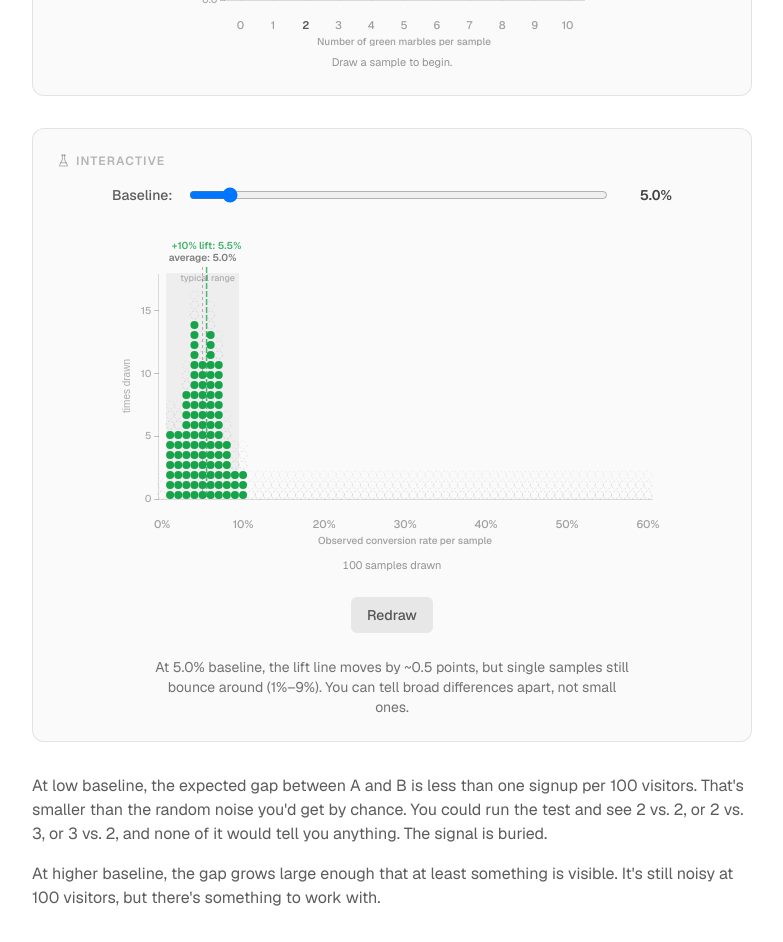
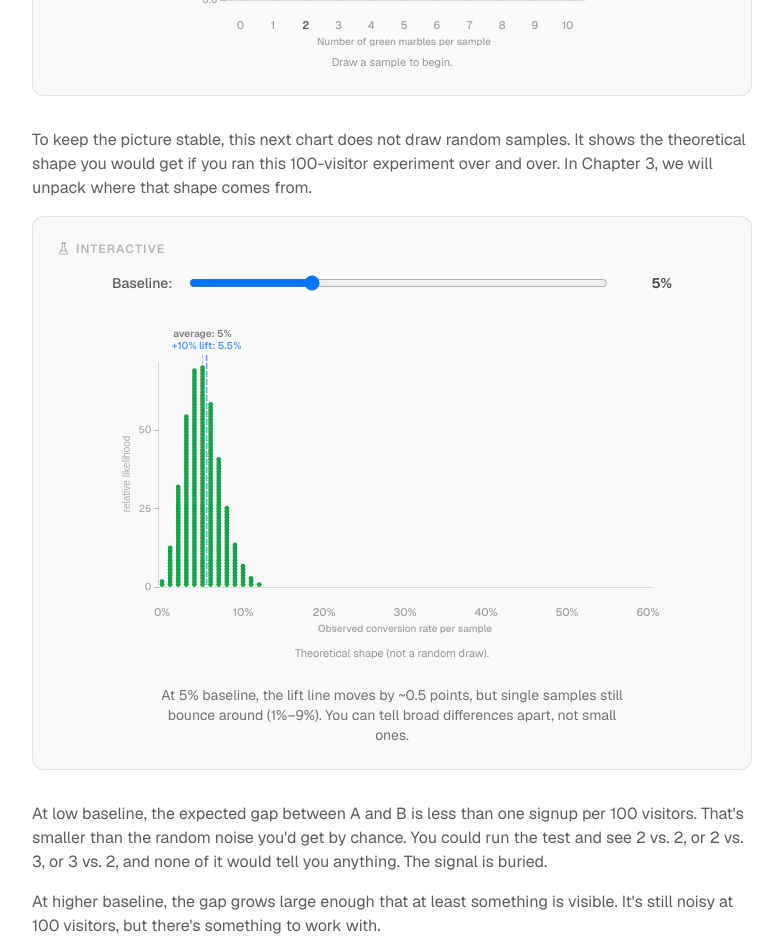
Before and after one commit to codedebugrepeat/ab-test-guide, a Next.js app: page /how-many-visitors-do-you-need in a window 1280 px wide. Shown: the part 1560-2502 px from the top of the page, without its empty margins (120-903 px from the left). Built offline with nearby package versions, Linux system fonts and the light colour scheme.

Commit message:
Change to stepped slider, theoretical distribution

```diff
--- a/app/how-many-visitors-do-you-need/page.tsx
+++ b/app/how-many-visitors-do-you-need/page.tsx
@@ -84,6 +84,12 @@ export default function Section2Page() {
       </div>
 
       <div className="mt-8">
+        <p className="mb-4 text-foreground/70">
+          To keep the picture stable, this next chart does not draw random
+          samples. It shows the theoretical shape you would get if you ran this
+          100-visitor experiment over and over. In Chapter 3, we will unpack
+          where that shape comes from.
+        </p>
         <WidgetFrame>
           <BaselineDistributionWidget />
         </WidgetFrame>
--- a/components/tutorial/baseline-distribution-widget.tsx
+++ b/components/tutorial/baseline-distribution-widget.tsx
@@ -1,92 +1,138 @@
 "use client";
 
-import { useState, useEffect, useRef, useCallback } from "react";
-import { drawSample, countSample, binomialSD } from "@/maths/sampling";
+import { useState, useEffect, useMemo, useRef } from "react";
+import { binomialSD } from "@/maths/sampling";
 import { SamplingRateDistribution } from "./sampling-rate-distribution";
 import {
-  CH2_BASELINE_MIN,
-  CH2_BASELINE_MAX,
   CH2_BASELINE_DEFAULT,
+  CH2_BASELINE_STEPS,
   CH2_AXIS_MAX,
   CH2_LIFT,
   CH2_N,
-  CH2_SAMPLE_COUNT,
-  CH2_STAGGER_MS,
   CH2_DEBOUNCE_MS,
+  CH2_THEORY_DOT_COUNT,
 } from "./chapter-2-constants";
+
+function buildTheoreticalBuckets({
+  n,
+  p,
+  maxBin,
+  totalDots,
+}: {
+  n: number;
+  p: number;
+  maxBin: number;
+  totalDots: number;
+}) {
+  const buckets = Array.from({ length: maxBin + 1 }, () => 0);
+  if (p <= 0) {
+    buckets[0] = totalDots;
+    return buckets;
+  }
+  if (p >= 1) {
+    buckets[maxBin] = totalDots;
+    return buckets;
+  }
+
+  // Binomial PMF via recurrence to avoid huge binomial coefficients.
+  // We first compute raw weights per visible bin, then allocate exactly totalDots
+  // using a largest-remainder method. This avoids rounding drift.
+  const raw = Array.from({ length: maxBin + 1 }, () => 0);
+
+  // P(K=0) = (1-p)^n
+  let prob = Math.pow(1 - p, n);
+  for (let k = 0; k <= n; k += 1) {
+    const ratePct = Math.round((k / n) * 100);
+    if (ratePct >= 0 && ratePct <= maxBin) {
+      raw[ratePct] += prob;
+    }
+
+    // P(K=k+1) = P(K=k) * (n-k)/(k+1) * p/(1-p)
+    if (k < n) {
+      prob = (prob * (n - k)) / (k + 1);
+      prob = (prob * p) / (1 - p);
+    }
+  }
+
+  const rawSum = raw.reduce((acc, v) => acc + v, 0);
+  if (rawSum <= 0) {
+    buckets[Math.min(maxBin, Math.max(0, Math.round(p * 100)))] = totalDots;
+    return buckets;
+  }
+
+  const scaled = raw.map((v) => (v / rawSum) * totalDots);
+  const floored = scaled.map((v) => Math.floor(v));
+  let remaining = totalDots - floored.reduce((acc, v) => acc + v, 0);
+
+  const remainders = scaled
+    .map((v, idx) => ({ idx, frac: v - Math.floor(v) }))
+    .sort((a, b) => b.frac - a.frac);
+
+  for (let i = 0; i < remainders.length && remaining > 0; i += 1) {
+    floored[remainders[i].idx] += 1;
+    remaining -= 1;
+  }
+
+  for (let i = 0; i < buckets.length; i += 1) {
+    buckets[i] = floored[i];
+  }
+
+  return buckets;
+}
 
 export function BaselineDistributionWidget() {
   const [baseline, setBaseline] = useState(CH2_BASELINE_DEFAULT);
-  const [rates, setRates] = useState<number[]>([]);
-  const [isDrawing, setIsDrawing] = useState(false);
-  const [hasDrawn, setHasDrawn] = useState(false);
   const [liveText, setLiveText] = useState("");
-
-  const drawTimeouts = useRef<ReturnType<typeof setTimeout>[]>([]);
   const debounceRef = useRef<ReturnType<typeof setTimeout> | null>(null);
 
-  const triggerDraw = useCallback(
-    (currentBaseline: number) => {
-      if (isDrawing) return;
-      setIsDrawing(true);
-      setRates([]);
+  const baselineIndex = useMemo(() => {
+    const exact = CH2_BASELINE_STEPS.indexOf(baseline as (typeof CH2_BASELINE_STEPS)[number]);
+    if (exact !== -1) return exact;
 
-      const computed = Array.from({ length: CH2_SAMPLE_COUNT }, () => {
-        const marbles = drawSample(CH2_N, currentBaseline);
-        return countSample(marbles) / CH2_N;
-      });
-
-      const timeouts: ReturnType<typeof setTimeout>[] = [];
-      computed.forEach((rate, i) => {
-        const t = setTimeout(() => {
-          setRates((prev) => [...prev, rate]);
-          if (i === computed.length - 1) {
-            setIsDrawing(false);
-            setHasDrawn(true);
-            const sd = binomialSD(CH2_N, currentBaseline) / CH2_N;
-            const lo = Math.max(0, (currentBaseline - 2 * sd) * 100);
-            const hi = Math.min(CH2_AXIS_MAX * 100, (currentBaseline + 2 * sd) * 100);
-            const lifted = Math.min(CH2_AXIS_MAX, currentBaseline * (1 + CH2_LIFT));
-            setLiveText(
-              `Drew 100 samples at ${(currentBaseline * 100).toFixed(1)}% baseline. Lift marker at ${(lifted * 100).toFixed(1)}%. Range ${lo.toFixed(0)}% to ${hi.toFixed(0)}%.`,
-            );
-          }
-        }, i * CH2_STAGGER_MS);
-        timeouts.push(t);
-      });
-
-      drawTimeouts.current = timeouts;
-    },
-    [isDrawing],
-  );
+    let bestIdx = 0;
+    let bestDist = Infinity;
+    for (let i = 0; i < CH2_BASELINE_STEPS.length; i += 1) {
+      const dist = Math.abs(CH2_BASELINE_STEPS[i] - baseline);
+      if (dist < bestDist) {
+        bestDist = dist;
+        bestIdx = i;
+      }
+    }
+    return bestIdx;
+  }, [baseline]);
 
   useEffect(() => {
     if (debounceRef.current) clearTimeout(debounceRef.current);
-    debounceRef.current = setTimeout(() => triggerDraw(baseline), CH2_DEBOUNCE_MS);
+    const next = baseline;
+    debounceRef.current = setTimeout(() => {
+      const lifted = Math.min(CH2_AXIS_MAX, next * (1 + CH2_LIFT));
+      setLiveText(
+        `Baseline changed to ${(next * 100).toFixed(1)}%. Lift marker at ${(lifted * 100).toFixed(1)}%. Showing the theoretical distribution for 100 visitors.`,
+      );
+    }, CH2_DEBOUNCE_MS);
     return () => {
       if (debounceRef.current) clearTimeout(debounceRef.current);
     };
-    // eslint-disable-next-line react-hooks/exhaustive-deps
   }, [baseline]);
 
-  useEffect(() => {
-    return () => {
-      drawTimeouts.current.forEach(clearTimeout);
-      if (debounceRef.current) clearTimeout(debounceRef.current);
-    };
-  }, []);
-
   const handleBaselineChange = (e: React.ChangeEvent<HTMLInputElement>) => {
-    const next = Number(e.target.value) / 100;
+    const idx = Number(e.target.value);
+    const next = CH2_BASELINE_STEPS[Math.min(CH2_BASELINE_STEPS.length - 1, Math.max(0, idx))];
     setBaseline(next);
-    const sd = binomialSD(CH2_N, next) / CH2_N;
-    const lo = Math.max(0, (next - 2 * sd) * 100);
-    const hi = Math.min(CH2_AXIS_MAX * 100, (next + 2 * sd) * 100);
     const lifted = Math.min(CH2_AXIS_MAX, next * (1 + CH2_LIFT));
     setLiveText(
-      `Baseline changed to ${(next * 100).toFixed(1)}%. Lift marker at ${(lifted * 100).toFixed(1)}%. Redrawing. Expected range ${lo.toFixed(0)}% to ${hi.toFixed(0)}%.`,
+      `Baseline changed to ${(next * 100).toFixed(0)}%. Lift marker at ${(lifted * 100).toFixed(1)}%.`,
     );
   };
+
+  const theoryBuckets = useMemo(() => {
+    return buildTheoreticalBuckets({
+      n: CH2_N,
+      p: baseline,
+      maxBin: Math.round(CH2_AXIS_MAX * 100),
+      totalDots: CH2_THEORY_DOT_COUNT,
+    });
+  }, [baseline]);
 
   const sd = binomialSD(CH2_N, baseline) / CH2_N;
   const lo = Math.max(0, (baseline - 2 * sd) * 100);
@@ -96,11 +142,11 @@ export function BaselineDistributionWidget() {
 
   let insightText: string;
   if (baseline <= 0.03) {
-    insightText = `At ${(baseline * 100).toFixed(1)}% baseline, a ${liftLabel} lift is only ~${liftPoints.toFixed(1)} points. That's buried inside the usual wobble of a 100-visitor sample (${lo.toFixed(0)}%–${hi.toFixed(0)}%).`;
+    insightText = `At ${(baseline * 100).toFixed(0)}% baseline, a ${liftLabel} lift is only ~${liftPoints.toFixed(1)} points. That's buried inside the usual wobble of a 100-visitor sample (${lo.toFixed(0)}%–${hi.toFixed(0)}%).`;
   } else if (baseline <= 0.1) {
-    insightText = `At ${(baseline * 100).toFixed(1)}% baseline, the lift line moves by ~${liftPoints.toFixed(1)} points, but single samples still bounce around (${lo.toFixed(0)}%–${hi.toFixed(0)}%). You can tell broad differences apart, not small ones.`;
+    insightText = `At ${(baseline * 100).toFixed(0)}% baseline, the lift line moves by ~${liftPoints.toFixed(1)} points, but single samples still bounce around (${lo.toFixed(0)}%–${hi.toFixed(0)}%). You can tell broad differences apart, not small ones.`;
   } else {
-    insightText = `At ${(baseline * 100).toFixed(1)}% baseline, a ${liftLabel} lift is ~${liftPoints.toFixed(1)} points, so the two averages separate on the axis. But a single 100-visitor sample still varies by a few points (${lo.toFixed(0)}%–${hi.toFixed(0)}%).`;
+    insightText = `At ${(baseline * 100).toFixed(0)}% baseline, a ${liftLabel} lift is ~${liftPoints.toFixed(1)} points, so the two averages separate on the axis. But a single 100-visitor sample still varies by a few points (${lo.toFixed(0)}%–${hi.toFixed(0)}%).`;
   }
 
   return (
@@ -111,29 +157,21 @@ export function BaselineDistributionWidget() {
         </label>
         <input
           type="range"
-          min={CH2_BASELINE_MIN * 100}
-          max={CH2_BASELINE_MAX * 100}
-          step={0.5}
-          value={baseline * 100}
+          min={0}
+          max={CH2_BASELINE_STEPS.length - 1}
+          step={1}
+          value={baselineIndex}
           onChange={handleBaselineChange}
           aria-label="Baseline conversion rate"
-          aria-valuetext={`${(baseline * 100).toFixed(1)}%`}
+          aria-valuetext={`${(baseline * 100).toFixed(0)}%`}
           className="flex-1"
         />
         <span className="w-12 shrink-0 text-right text-sm font-semibold tabular-nums text-foreground/80">
-          {(baseline * 100).toFixed(1)}%
+          {(baseline * 100).toFixed(0)}%
         </span>
       </div>
 
-      <SamplingRateDistribution rates={rates} baseline={baseline} />
-
-      <button
-        onClick={() => triggerDraw(baseline)}
-        disabled={isDrawing}
-        className="rounded-md bg-foreground/8 px-4 py-2 text-sm font-medium text-foreground/70 transition hover:bg-foreground/12 disabled:cursor-not-allowed disabled:opacity-40"
-      >
-        {hasDrawn ? "Redraw" : "Draw 100 samples"}
-      </button>
+      <SamplingRateDistribution buckets={theoryBuckets} baseline={baseline} />
 
       <p className="max-w-[480px] text-center text-sm text-foreground/60">
         {insightText}
--- a/components/tutorial/chapter-2-constants.ts
+++ b/components/tutorial/chapter-2-constants.ts
@@ -1,8 +1,10 @@
 export const CH2_BASELINE_MIN = 0.01;
 export const CH2_BASELINE_MAX = 0.50;
 export const CH2_BASELINE_DEFAULT = 0.05;
+export const CH2_BASELINE_STEPS = [0.01, 0.02, 0.05, 0.10, 0.20, 0.30, 0.40, 0.50] as const;
 export const CH2_N = 100;
 export const CH2_SAMPLE_COUNT = 100;
+export const CH2_THEORY_DOT_COUNT = 400;
 export const CH2_AXIS_MAX = 0.60;
 export const CH2_STAGGER_MS = 10;
 export const CH2_DEBOUNCE_MS = 120;
--- a/components/tutorial/sampling-rate-distribution.tsx
+++ b/components/tutorial/sampling-rate-distribution.tsx
@@ -3,11 +3,11 @@
 import { AxisBottom, AxisLeft } from "@visx/axis";
 import { Group } from "@visx/group";
 import { scaleBand, scaleLinear } from "@visx/scale";
-import { binomialSD } from "@/maths/sampling";
 import { CH2_AXIS_MAX, CH2_LIFT, CH2_N } from "./chapter-2-constants";
 
 type Props = {
-  rates: number[];
+  rates?: number[];
+  buckets?: number[];
   baseline: number;
 };
 
@@ -18,8 +18,7 @@ const PLOT_W = WIDTH - MARGIN.left - MARGIN.right;
 const PLOT_H = HEIGHT - MARGIN.top - MARGIN.bottom;
 const DOT_R_NOMINAL = 4;
 const DOT_STEP_NOMINAL = 10;
-const PLACEHOLDER_ROWS = 3;
-const MAX_BIN = Math.round(CH2_AXIS_MAX * 100); // 35
+const MAX_BIN = Math.round(CH2_AXIS_MAX * 100);
 
 const axisLabelProps = {
   fill: "currentColor",
@@ -35,16 +34,22 @@ function buildTickValues(maxBin: number, interval: number) {
   return ticks;
 }
 
-export function SamplingRateDistribution({ rates, baseline }: Props) {
+export function SamplingRateDistribution({ rates, buckets, baseline }: Props) {
   const cols = Array.from({ length: MAX_BIN + 1 }, (_, i) => i);
   const xTicks = buildTickValues(MAX_BIN, 10);
-  const buckets = cols.map(() => 0);
-  for (const r of rates) {
-    const bin = Math.min(MAX_BIN, Math.max(0, Math.round(r * 100)));
-    buckets[bin] += 1;
+  const bucketCounts = cols.map(() => 0);
+  if (buckets) {
+    for (let i = 0; i < bucketCounts.length; i += 1) {
+      bucketCounts[i] = Math.max(0, Math.floor(buckets[i] ?? 0));
+    }
+  } else if (rates) {
+    for (const r of rates) {
+      const bin = Math.min(MAX_BIN, Math.max(0, Math.round(r * 100)));
+      bucketCounts[bin] += 1;
+    }
   }
 
-  const maxBucket = Math.max(1, ...buckets);
+  const maxBucket = Math.max(1, ...bucketCounts);
   const maxDotsNominal = Math.floor(PLOT_H / DOT_STEP_NOMINAL);
   const scale = maxBucket <= maxDotsNominal ? 1 : maxDotsNominal / maxBucket;
   const step = DOT_STEP_NOMINAL * scale;
@@ -66,26 +71,20 @@ export function SamplingRateDistribution({ rates, baseline }: Props) {
     (_, i) => i * tickInterval,
   );
 
-  const sd = binomialSD(CH2_N, baseline) / CH2_N;
-  const loFrac = Math.max(0, baseline - 2 * sd);
-  const hiFrac = Math.min(CH2_AXIS_MAX, baseline + 2 * sd);
-  const loBin = Math.round(loFrac * 100);
-  const hiBin = Math.round(hiFrac * 100);
-
-  const bandLeft = xScale(loBin) ?? 0;
-  const bandRight = (xScale(hiBin) ?? 0) + xScale.bandwidth();
-
   const baselinePct = baseline * 100;
   const lifted = Math.min(CH2_AXIS_MAX, baseline * (1 + CH2_LIFT));
   const liftedPct = lifted * 100;
   const baselineBin = Math.round(baselinePct);
   const liftLabel = `+${(CH2_LIFT * 100).toFixed(0)}% lift: ${liftedPct.toFixed(1)}%`;
 
-  const columnCounters = cols.map(() => 0);
-  const dots = rates.flatMap((r, idx) => {
-    const bin = Math.min(MAX_BIN, Math.max(0, Math.round(r * 100)));
-    return [{ key: idx, col: bin, row: columnCounters[bin]++ }];
-  });
+  const dots: Array<{ key: string; col: number; row: number }> = [];
+  for (const col of cols) {
+    const count = bucketCounts[col] ?? 0;
+    for (let row = 0; row < count; row += 1) {
+      dots.push({ key: `${col}-${row}`, col, row });
+    }
+  }
+  const dotTotal = dots.length;
 
   return (
     <div className="flex w-full max-w-[560px] flex-col items-center gap-2">
@@ -93,31 +92,10 @@ export function SamplingRateDistribution({ rates, baseline }: Props) {
         viewBox={`0 0 ${WIDTH} ${HEIGHT}`}
         preserveAspectRatio="xMidYMid meet"
         role="img"
-        aria-label={`Sampling rate distribution of ${rates.length} draws at ${baselinePct.toFixed(1)}% baseline, with a ${liftLabel} marker, ranging from ${(loFrac * 100).toFixed(0)}% to ${(hiFrac * 100).toFixed(0)}%.`}
+        aria-label={`Theoretical sampling distribution at ${baselinePct.toFixed(1)}% baseline (N=${CH2_N}), with a ${liftLabel} marker.`}
         className="block h-auto w-full"
       >
         <Group left={MARGIN.left} top={MARGIN.top}>
-          {/* ±2σ band */}
-          <rect
-            x={bandLeft}
-            y={0}
-            width={Math.max(0, bandRight - bandLeft)}
-            height={PLOT_H}
-            fill="currentColor"
-            fillOpacity={0.05}
-          />
-          <text
-            x={bandRight - 4}
-            y={8}
-            textAnchor="end"
-            fontSize="9"
-            fontWeight={500}
-            fill="currentColor"
-            fillOpacity={0.3}
-          >
-            typical range
-          </text>
-
           <AxisLeft
             scale={yScale}
             tickValues={yTicks}
@@ -126,7 +104,7 @@ export function SamplingRateDistribution({ rates, baseline }: Props) {
             tickStroke="currentColor"
             tickClassName="[stroke-opacity:0.25]"
             tickLength={4}
-            label="times drawn"
+            label="relative likelihood"
             labelOffset={24}
             labelProps={{ ...axisLabelProps, textAnchor: "middle" }}
             tickLabelProps={() => ({
@@ -179,14 +157,14 @@ export function SamplingRateDistribution({ rates, baseline }: Props) {
           />
           <text
             x={xValueScale(baselinePct)}
-            y={-12}
+            y={-24}
             textAnchor="middle"
             fontSize="10"
             fontWeight="600"
             fill="currentColor"
             fillOpacity={0.55}
           >
-            average: {baselinePct.toFixed(1)}%
+            average: {baselinePct.toFixed(0)}%
           </text>
 
           {/* Lift marker line */}
@@ -195,45 +173,26 @@ export function SamplingRateDistribution({ rates, baseline }: Props) {
             y1={-6}
             x2={xValueScale(liftedPct)}
             y2={PLOT_H}
-            stroke="#16a34a"
+            stroke="currentColor"
             strokeOpacity={0.75}
             strokeDasharray="6 2"
             strokeWidth={1.5}
+            className="text-blue-500 dark:text-blue-400"
           />
           <text
             x={xValueScale(liftedPct)}
-            y={-24}
+            y={-12}
             textAnchor="middle"
             fontSize="10"
             fontWeight="600"
-            fill="#16a34a"
+            fill="currentColor"
             fillOpacity={0.8}
+            className="text-blue-500 dark:text-blue-400"
           >
             {liftLabel}
           </text>
 
-          {/* Placeholder slots */}
-          {cols.map((col) =>
-            Array.from({ length: PLACEHOLDER_ROWS }, (_, k) => {
-              const cy = dotCy(buckets[col] + k);
-              if (cy < 0) return null;
-              return (
-                <circle
-                  key={`ph-${col}-${k}`}
-                  cx={colX(col)}
-                  cy={cy}
-                  r={dotR}
-                  fill="none"
-                  stroke="currentColor"
-                  strokeOpacity={0.12 - k * 0.03}
-                  strokeDasharray="2 2"
-                  strokeWidth={1}
-                />
-              );
-            }),
-          )}
-
-          {/* Drawn samples as stacked dots */}
+          {/* Stacked dots */}
           {dots.map((d) => (
             <circle
               key={d.key}
@@ -241,17 +200,17 @@ export function SamplingRateDistribution({ rates, baseline }: Props) {
               cy={dotCy(d.row)}
               r={dotR}
               fill="#16a34a"
-              className="animate-dot-drop"
-              style={{ transformBox: "fill-box" as const }}
             />
           ))}
         </Group>
       </svg>
 
       <div className="text-[11px] text-foreground/45 tabular-nums">
-        {rates.length === 0
-          ? "Draw samples to begin."
-          : `${rates.length} sample${rates.length !== 1 ? "s" : ""} drawn`}
+        {dotTotal === 0
+          ? ""
+          : buckets
+            ? "Theoretical shape (not a random draw)."
+            : "Empirical draws."}
       </div>
     </div>
   );
```
